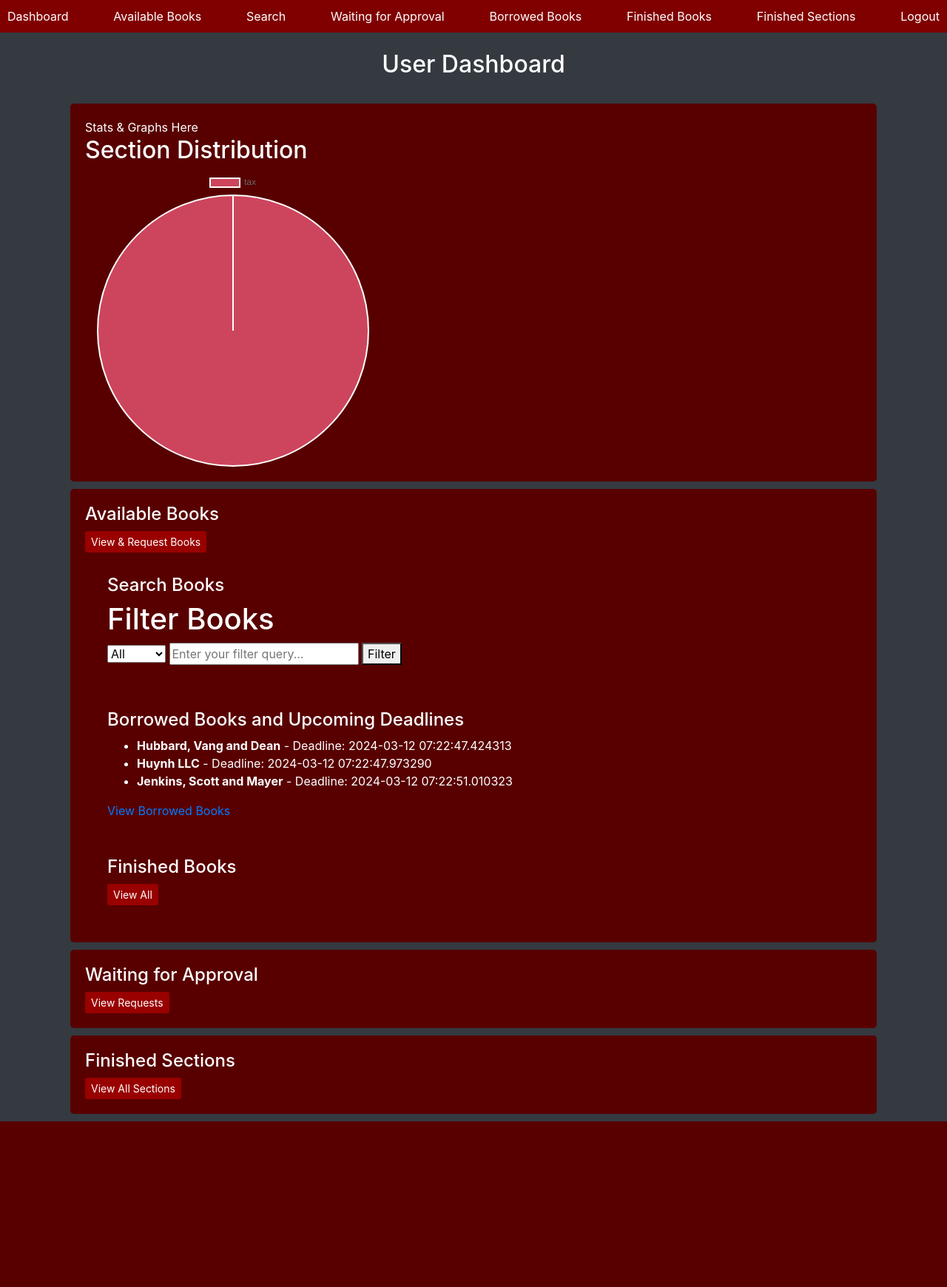
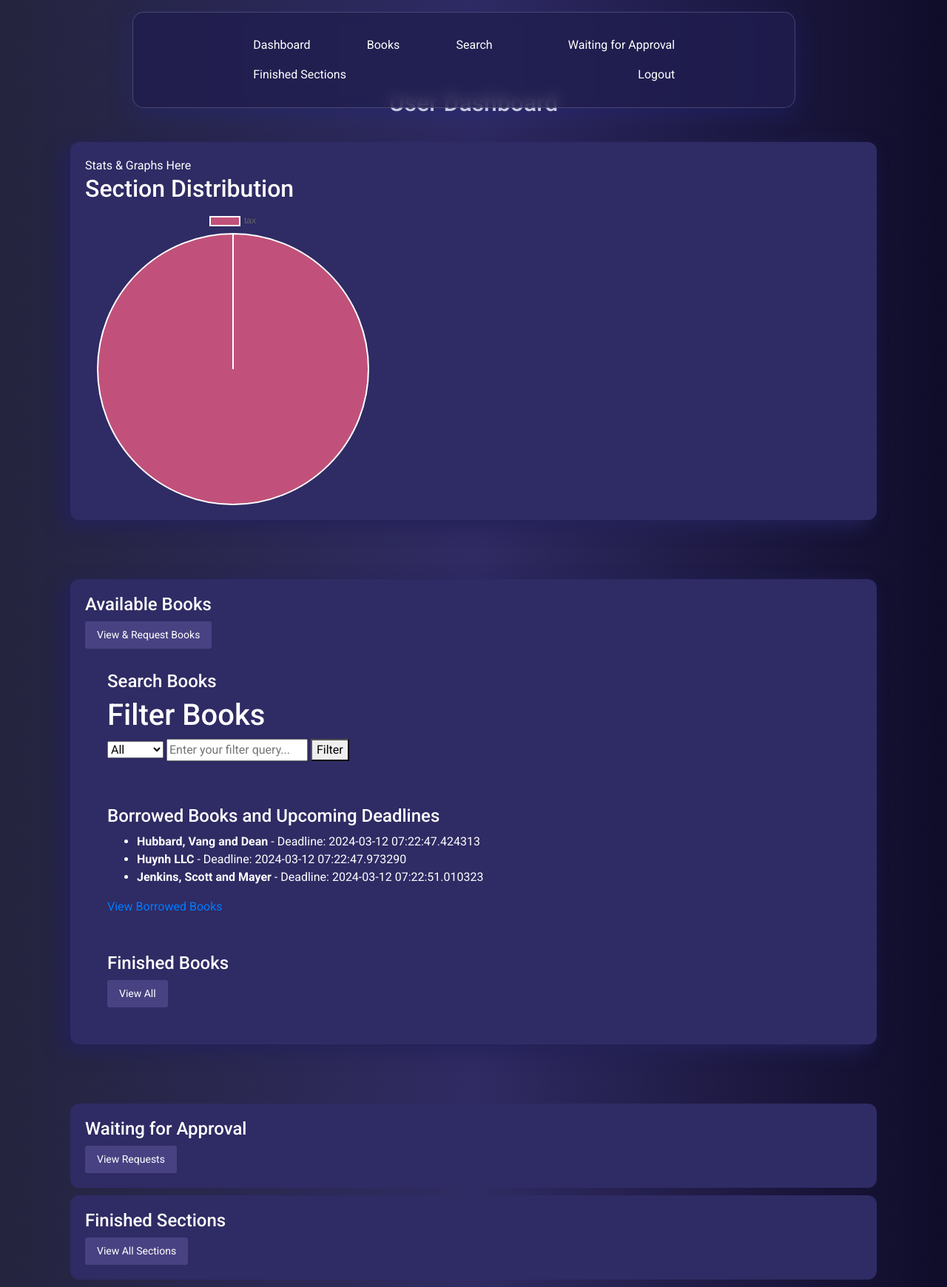
Before and after one commit to 51Hypers/AppDevProject---I, a Flask app: page /dashboards/user_dashboard in a window 1280 px wide. Shown: the whole page at 74% size. Before the commit the page ends 1516 px from the top, so only its background shows below. Run offline with Flask 3, Linux system fonts and the light colour scheme; a user stored in the database is signed in; data comes from the database, SQL or seed files in the repository; both versions use the stored data as it was after the commit; some libraries are stand-ins or nearby versions.

Commit message:
designed the user dashboard and book page

```diff
--- a/templates/dashboards/user_dashboard.html
+++ b/templates/dashboards/user_dashboard.html
@@ -9,9 +9,16 @@
       rel="stylesheet"
     />
     <style>
+      @import url("https://fonts.googleapis.com/css2?family=Roboto:ital,wght@0,100;0,300;0,400;0,500;0,700;0,900;1,100;1,300;1,400;1,500;1,700;1,900&display=swap");
       body {
+        font-family: "Roboto", sans-serif;
         color: #fff;
-        background-color: #343a40; /* Adjust background color */
+        background: linear-gradient(
+          to right,
+          #24243e,
+          #302b63,
+          #0f0c29
+        ); /* Adjust background color */
       }
       .dashboard-container {
         display: flex;
@@ -29,10 +36,10 @@
       .all-books,
       .all-sections,
       .search-books {
-        background-color: #580000; /* Maroon background */
+        background-color: #2f2b64; /* Maroon background */
         margin: 10px;
         padding: 20px;
-        border-radius: 5px;
+        border-radius: 12px;
       }
       .dashboard-right {
         display: flex;
@@ -42,24 +49,34 @@
         flex: 50%;
       }
       .btn-custom {
-        background-color: #900;
+        background-color: #484282;
         color: #fff;
         border: none;
+        padding: 0.5rem 1rem;
       }
       .btn-custom:hover {
-        background-color: #a00;
+        background-color: #4c459f;
+        color: white;
+        box-shadow: 0 12px 56px 0 rgba(0, 0, 0, 0.24),
+          0 17px 50px 0 rgba(0, 0, 0, 0.19);
       }
       .form-custom {
         margin-top: 20px;
       }
-      input[type='text'] {
+      input[type="text"] {
         margin-bottom: 10px;
+      }
+
+      .stats,
+      .all-books {
+        box-shadow: rgb(35, 33, 89) -11px 8px 24px;
+        margin-bottom: 5rem;
       }
     </style>
   </head>
   <body>
     {% include 'dashboards/usernav.html' %}
-    <div class="container">
+    <div class="container" style="padding-top: 6rem">
       <h2 class="text-center my-4">User Dashboard</h2>
       <div class="dashboard-container">
         <div class="dashboard-left">
@@ -151,35 +168,35 @@
     </div>
     <script src="https://cdn.jsdelivr.net/npm/chart.js"></script>
     <script>
-      fetch('/api/sections_of_interest_chart')
+      fetch("/api/sections_of_interest_chart")
         .then((response) => response.json())
         .then((data) => {
-          const canvas = document.getElementById('sectionPieChart');
-          const ctx = canvas.getContext('2d');
+          const canvas = document.getElementById("sectionPieChart");
+          const ctx = canvas.getContext("2d");
 
           const labels = Object.keys(data);
           const values = Object.values(data);
 
           const backgroundColors = [
-            'rgba(255, 99, 132, 0.7)',
-            'rgba(54, 162, 235, 0.7)',
-            'rgba(255, 206, 86, 0.7)',
-            'rgba(75, 192, 192, 0.7)',
-            'rgba(153, 102, 255, 0.7)',
-            'rgba(255, 159, 64, 0.7)',
+            "rgba(255, 99, 132, 0.7)",
+            "rgba(54, 162, 235, 0.7)",
+            "rgba(255, 206, 86, 0.7)",
+            "rgba(75, 192, 192, 0.7)",
+            "rgba(153, 102, 255, 0.7)",
+            "rgba(255, 159, 64, 0.7)",
           ];
 
           const hoverBackgroundColors = [
-            'rgba(255, 99, 132, 1)',
-            'rgba(54, 162, 235, 1)',
-            'rgba(255, 206, 86, 1)',
-            'rgba(75, 192, 192, 1)',
-            'rgba(153, 102, 255, 1)',
-            'rgba(255, 159, 64, 1)',
+            "rgba(255, 99, 132, 1)",
+            "rgba(54, 162, 235, 1)",
+            "rgba(255, 206, 86, 1)",
+            "rgba(75, 192, 192, 1)",
+            "rgba(153, 102, 255, 1)",
+            "rgba(255, 159, 64, 1)",
           ];
 
           new Chart(ctx, {
-            type: 'pie',
+            type: "pie",
             data: {
               labels: labels,
               datasets: [
@@ -195,7 +212,7 @@
               maintainAspectRatio: false,
               title: {
                 display: true,
-                text: 'Books Read from Each Section',
+                text: "Books Read from Each Section",
               },
             },
           });
--- a/templates/dashboards/usernav.html
+++ b/templates/dashboards/usernav.html
@@ -1,25 +1,85 @@
 <style>
   .navbar {
-    background-color: #800000;
+    background: rgba(32, 29, 79, 0.8);
+    box-shadow: 0 8px 32px 0 rgba(31, 38, 135, 0.37);
+    backdrop-filter: blur(7.5px);
+    -webkit-backdrop-filter: blur(7.5px);
+    border-radius: 10px;
+    border: 1px solid rgba(255, 255, 255, 0.18);
+    margin: 1rem auto;
+    width: 70vw;
+    border-radius: 15px;
     color: white;
     text-align: center;
-    padding: 10px 0;
+    padding: 1.5rem 8.5rem;
+    position: fixed;
+    left: 14%;
+  display: flex;
+  flex-wrap: wrap;
+  align-items: center;
+  justify-content: space-between;
   }
 
   .navbar a {
     color: white;
     text-decoration: none;
     margin: 0 10px;
+
+    padding: 0.5rem 1rem;
+    border-radius: 15px;
+  }
+
+  .navbar a:hover {
+    background-color: #3f3c64;
+  }
+
+  .menu {
+    display: none;
+    flex-direction: column;
+    background-color: #3f3c64;
+    position: absolute;
+    gap: 5px;
+    padding: 8px;
+    border-radius: 10px;
+    left: 23.8rem;
+    top: 3.5rem;
+  }
+
+  .menu > a {
+    padding: 0.8rem;
+  }
+
+  .menu.show {
+    display: flex;
   }
 </style>
 
 <div class="navbar">
   <a href="/dashboards/user_dashboard">Dashboard</a>
-  <a href="/books">Available Books</a>
+  <div class="books-dropdown">
+    <span style="cursor: pointer">Books </span>
+    <div class="menu">
+      <a href="/books">Available Books</a>
+      <a href="/books/deadlines">Borrowed Books</a>
+      <a href="/books/finished">Finished Books</a>
+    </div>
+  </div>
   <a href="/books/filter">Search</a>
   <a href="/requested_books">Waiting for Approval</a>
-  <a href="/books/deadlines">Borrowed Books</a>
-  <a href="/books/finished">Finished Books</a>
   <a href="/books/finished/by-section">Finished Sections</a>
   <a href="{{ url_for('logout') }}">Logout</a>
 </div>
+<script>
+  const dropdown = document.querySelector(".books-dropdown");
+  const menu = document.querySelector(".menu");
+
+  dropdown.addEventListener("click", () => {
+    menu.classList.toggle("show");
+  });
+
+  document.addEventListener("click", (e) => {
+    if (!dropdown.contains(e.target)) {
+      menu.classList.remove("show");
+    }
+  });
+</script>
```
Also changed, not shown: templates/books/books.html (+15 -5 lines), instance/library.db.
